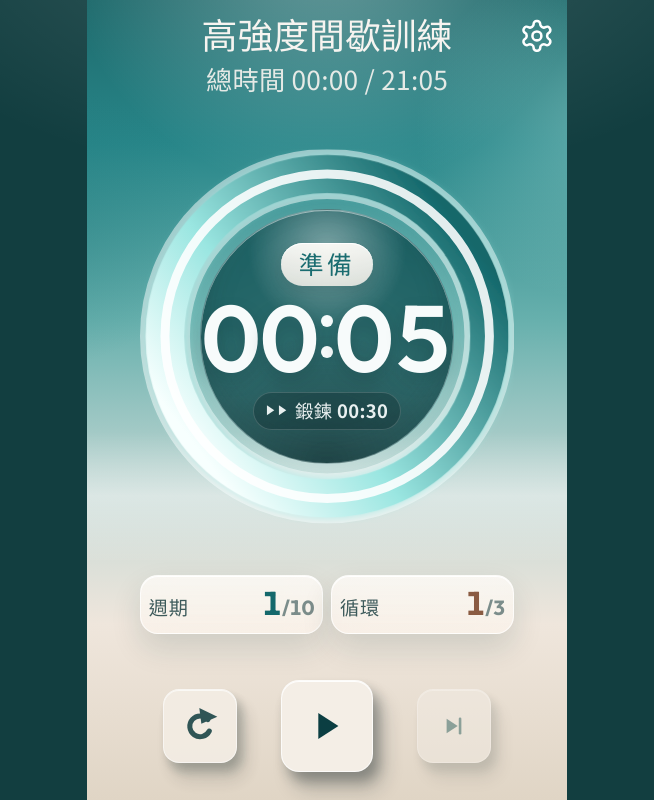
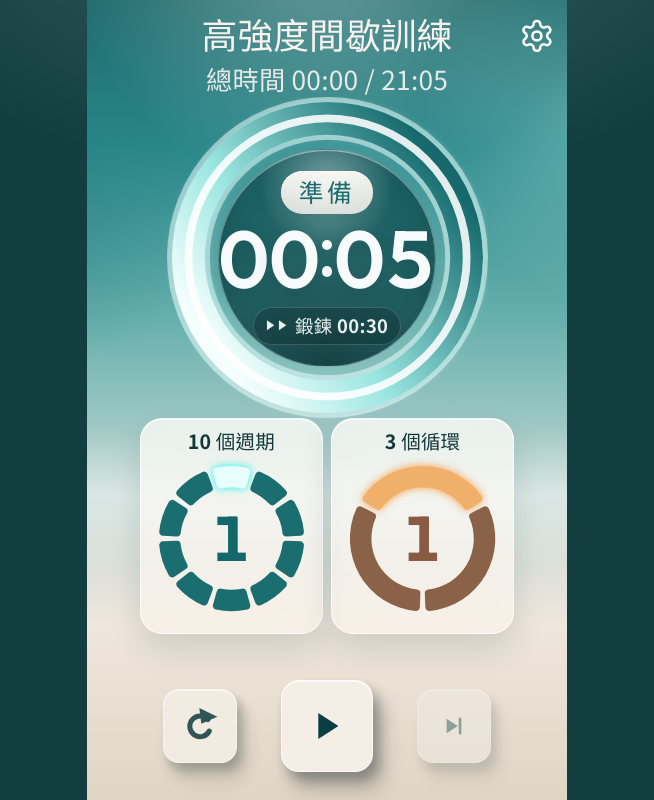
Before and after one commit to eb-barry/HIT-timer, a React (Vite) app: page / in a window 1280 px wide. Shown: the whole page, without its empty margins (313-967 px from the left). Built offline with nearby package versions, Linux system fonts and the light colour scheme.

Commit message:
Show round and cycle progress as segmented bead rings.
The cards now put the total in the title and the current count in a clockwise bead ring, so the number can stay large and centered.

Co-authored-by: Barry <eb-barry@users.noreply.github.com>

```diff
--- /dev/null
+++ b/src/components/ProgressCard.tsx
@@ -0,0 +1,72 @@
+import { BEAD_COLORS, beadPath, beadSpans, beadStates, type BeadTone } from "./beads";
+
+export function ProgressCard({
+  label,
+  current,
+  total,
+  complete,
+  tone,
+  testId,
+}: {
+  label: string;
+  current: number;
+  total: number;
+  complete: boolean;
+  tone: BeadTone;
+  testId: string;
+}) {
+  const colors = BEAD_COLORS[tone];
+  const states = beadStates(total, current, complete);
+  const spans = beadSpans(states.length);
+  const shown = states.length === 0 ? 1 : Math.min(states.length, Math.max(1, Math.round(current)));
+
+  return (
+    <article
+      className={`glass stat stat-${tone}`}
+      role="group"
+      aria-label={`${label} ${shown}，共 ${states.length}`}
+      data-current={shown}
+      data-total={states.length}
+      data-complete={complete ? "true" : "false"}
+    >
+      <p className="stat-title" data-testid={testId} aria-hidden="true">
+        {states.length} 個{label}
+      </p>
+      <div className="bead-wrap" aria-hidden="true">
+        <svg viewBox="0 0 100 100" aria-hidden="true">
+          <defs>
+            <filter id={`bead-glow-${tone}`} filterUnits="userSpaceOnUse" x="-20" y="-20" width="140" height="140" colorInterpolationFilters="sRGB">
+              <feGaussianBlur in="SourceAlpha" stdDeviation="1.05" result="tight" />
+              <feGaussianBlur in="SourceAlpha" stdDeviation="2.5" result="wide" />
+              <feFlood floodColor={colors.glow} floodOpacity="1" result="core" />
+              <feFlood floodColor={colors.aura} floodOpacity="0.9" result="bloom" />
+              <feComposite in="core" in2="tight" operator="in" result="coreGlow" />
+              <feComposite in="bloom" in2="wide" operator="in" result="auraGlow" />
+              <feMerge>
+                <feMergeNode in="auraGlow" />
+                <feMergeNode in="coreGlow" />
+                <feMergeNode in="SourceGraphic" />
+              </feMerge>
+            </filter>
+          </defs>
+          {spans.map((span, index) => {
+            const state = states[index];
+            return (
+              <path
+                key={index}
+                className="bead"
+                data-state={state}
+                d={beadPath(span.start, span.end)}
+                fill={colors[state]}
+                filter={state === "current" ? `url(#bead-glow-${tone})` : undefined}
+              />
+            );
+          })}
+        </svg>
+        <strong className="bead-num" aria-hidden="true">
+          {shown}
+        </strong>
+      </div>
+    </article>
+  );
+}
--- a/src/components/TimerScreen.tsx
+++ b/src/components/TimerScreen.tsx
@@ -4,6 +4,7 @@ import { formatClock } from "../timer/format";
 import { selectView, type TimerState } from "../timer/engine";
 import { PHASE_LABEL, type TimerConfig } from "../timer/types";
 import { IconGear, IconPause, IconPlay, IconReset, IconSkip } from "./Icons";
+import { ProgressCard } from "./ProgressCard";
 import { Ring } from "./Ring";
 
 const PHASE_INK: Record<string, string> = {
@@ -80,24 +81,22 @@ export function TimerScreen({
       </div>
 
       <div className="stats">
-        <article className="glass stat">
-          <p data-testid="round-label">
-            <span className="stat-label">週期</span>
-            <span className="stat-nums">
-              <strong>{view.round}</strong>
-              <span className="stat-of">/{view.rounds}</span>
-            </span>
-          </p>
-        </article>
-        <article className="glass stat">
-          <p data-testid="cycle-label">
-            <span className="stat-label">循環</span>
-            <span className="stat-nums">
-              <strong>{view.cycle}</strong>
-              <span className="stat-of">/{view.cycles}</span>
-            </span>
-          </p>
-        </article>
+        <ProgressCard
+          label="週期"
+          current={view.round}
+          total={view.rounds}
+          complete={view.status === "complete"}
+          tone="water"
+          testId="round-label"
+        />
+        <ProgressCard
+          label="循環"
+          current={view.cycle}
+          total={view.cycles}
+          complete={view.status === "complete"}
+          tone="sand"
+          testId="cycle-label"
+        />
       </div>
 
       <div className="controls">
--- /dev/null
+++ b/src/components/beads.ts
@@ -0,0 +1,130 @@
+/** Segmented progress beads. Angle 0 is 12 o'clock; angles increase clockwise. */
+
+export type BeadTone = "water" | "sand";
+export type BeadState = "future" | "done" | "current";
+
+export const BEAD_COLORS: Record<BeadTone, { future: string; done: string; current: string; glow: string; aura: string }> = {
+  water: { future: "#1B6E70", done: "#7EE8E2", current: "#E9FFFB", glow: "#7EFFF6", aura: "#14F0E4" },
+  sand: { future: "#8A6248", done: "#E2B07C", current: "#F0B06A", glow: "#FFD0A4", aura: "#F09440" },
+};
+
+const TAU = Math.PI * 2;
+/** Ink gap at the midline of a ~132px ring is about 4px. */
+const GAP = 0.08;
+const CX = 50;
+const CY = 50;
+const OUTER = 44;
+const INNER = 31;
+
+export function beadStates(count: number, current: number, complete: boolean): BeadState[] {
+  const total = normalizeCount(count);
+  const at = Math.min(total, Math.max(1, Math.round(current)));
+  return Array.from({ length: total }, (_, index) => {
+    if (complete) return "done";
+    if (index < at - 1) return "done";
+    if (index === at - 1) return "current";
+    return "future";
+  });
+}
+
+export function beadSpans(count: number): Array<{ start: number; end: number }> {
+  const total = normalizeCount(count);
+  const slot = TAU / total;
+  const gap = Math.min(GAP, slot * 0.28);
+  const span = slot - gap;
+  return Array.from({ length: total }, (_, index) => {
+    const mid = index * slot;
+    return { start: mid - span / 2, end: mid + span / 2 };
+  });
+}
+
+export function beadPath(start: number, end: number): string {
+  const span = Math.max(0, end - start);
+  if (span <= 0.001) return "";
+  const thickness = OUTER - INNER;
+  let cr = Math.min(2.35, thickness * 0.34);
+  for (let attempt = 0; attempt < 8; attempt += 1) {
+    const outerInset = Math.asin(clamp01(cr / (OUTER - cr)));
+    const innerInset = Math.asin(clamp01(cr / (INNER + cr)));
+    if (outerInset * 2 < span - 0.004 && innerInset * 2 < span - 0.004) break;
+    cr *= 0.7;
+  }
+  if (cr < 0.45) return plainSector(start, end);
+  return roundedSector(start, end, cr);
+}
+
+function roundedSector(start: number, end: number, cr: number): string {
+  const outerInset = Math.asin(cr / (OUTER - cr));
+  const innerInset = Math.asin(cr / (INNER + cr));
+  const outerSide = (OUTER - cr) * Math.cos(outerInset);
+  const innerSide = (INNER + cr) * Math.cos(innerInset);
+  const outerStart = point(OUTER, start + outerInset);
+  const outerEnd = point(OUTER, end - outerInset);
+  const innerEnd = point(INNER, end - innerInset);
+  const innerStart = point(INNER, start + innerInset);
+  const capStartOuter = point(outerSide, start);
+  const capStartInner = point(innerSide, start);
+  const capEndOuter = point(outerSide, end);
+  const capEndInner = point(innerSide, end);
+  const centers = {
+    outerStart: point(OUTER - cr, start + outerInset),
+    outerEnd: point(OUTER - cr, end - outerInset),
+    innerEnd: point(INNER + cr, end - innerInset),
+    innerStart: point(INNER + cr, start + innerInset),
+  };
+  const largeOuter = end - start - outerInset * 2 > Math.PI ? 1 : 0;
+  const largeInner = end - start - innerInset * 2 > Math.PI ? 1 : 0;
+
+  return [
+    `M ${fmt(capStartOuter)}`,
+    arc(cr, capStartOuter, outerStart, centers.outerStart),
+    `A ${OUTER} ${OUTER} 0 ${largeOuter} 1 ${fmt(outerEnd)}`,
+    arc(cr, outerEnd, capEndOuter, centers.outerEnd),
+    `L ${fmt(capEndInner)}`,
+    arc(cr, capEndInner, innerEnd, centers.innerEnd),
+    `A ${INNER} ${INNER} 0 ${largeInner} 0 ${fmt(innerStart)}`,
+    arc(cr, innerStart, capStartInner, centers.innerStart),
+    "Z",
+  ].join(" ");
+}
+
+function plainSector(start: number, end: number): string {
+  const outerStart = point(OUTER, start);
+  const outerEnd = point(OUTER, end);
+  const innerEnd = point(INNER, end);
+  const innerStart = point(INNER, start);
+  const large = end - start > Math.PI ? 1 : 0;
+  return `M ${fmt(outerStart)} A ${OUTER} ${OUTER} 0 ${large} 1 ${fmt(outerEnd)} L ${fmt(innerEnd)} A ${INNER} ${INNER} 0 ${large} 0 ${fmt(innerStart)} Z`;
+}
+
+function arc(radius: number, from: [number, number], to: [number, number], center: [number, number]): string {
+  const sweep = sweepFlag(center, from, to);
+  return `A ${trim(radius)} ${trim(radius)} 0 0 ${sweep} ${fmt(to)}`;
+}
+
+/** SVG sweep-flag 1 is clockwise in a y-down coordinate system. */
+function sweepFlag(center: [number, number], from: [number, number], to: [number, number]): 0 | 1 {
+  const cross = (from[0] - center[0]) * (to[1] - center[1]) - (from[1] - center[1]) * (to[0] - center[0]);
+  return cross >= 0 ? 1 : 0;
+}
+
+function point(radius: number, theta: number): [number, number] {
+  return [CX + radius * Math.sin(theta), CY - radius * Math.cos(theta)];
+}
+
+function fmt(pair: [number, number]): string {
+  return `${trim(pair[0])} ${trim(pair[1])}`;
+}
+
+function trim(value: number): string {
+  return value.toFixed(2);
+}
+
+function clamp01(value: number): number {
+  return Math.min(0.95, Math.max(0, value));
+}
+
+function normalizeCount(count: number): number {
+  if (!Number.isFinite(count)) return 1;
+  return Math.min(99, Math.max(1, Math.round(count)));
+}
--- a/src/styles.css
+++ b/src/styles.css
@@ -233,10 +233,12 @@ button:disabled { cursor: default; opacity: 0.42; }
   display: flex;
   align-items: center;
   justify-content: center;
+  container-type: size;
 }
 
 .dial {
-  width: 78%;
+  width: min(78cqi, 100cqb);
+  aspect-ratio: 1;
 }
 
 .ring {
@@ -424,49 +426,61 @@ button:disabled { cursor: default; opacity: 0.42; }
 }
 
 .stat {
-  border-radius: 18px;
-  padding: 12px 8px;
+  border-radius: 22px;
+  padding: 10px 8px 12px;
+  display: flex;
+  flex-direction: column;
+  align-items: center;
+  min-width: 0;
 }
 
-.stat-label {
-  color: rgba(20, 56, 58, 0.82);
-  font-size: 1.2rem;
+.stat-title {
+  margin: 0;
+  width: 100%;
+  text-align: center;
+  color: #14383a;
+  font-size: 1.22rem;
   font-weight: 700;
-  letter-spacing: 0.04em;
+  letter-spacing: 0.01em;
+  line-height: 1.25;
+  white-space: nowrap;
 }
 
-.stat p {
-  display: flex;
-  align-items: baseline;
-  justify-content: space-between;
-  gap: 6px;
-  margin: 0;
-  white-space: nowrap;
-  font-family: Outfit, "Noto Sans TC", sans-serif;
-  font-variant-numeric: tabular-nums;
+.bead-wrap {
+  position: relative;
+  width: 100%;
+  aspect-ratio: 1;
+  margin-top: 2px;
+  container-type: inline-size;
 }
 
-.stat-nums {
-  display: inline-flex;
-  align-items: baseline;
-  margin-left: auto;
+.bead-wrap svg {
+  display: block;
+  width: 100%;
+  height: 100%;
+  overflow: visible;
 }
 
-.stat strong {
-  font-size: 2.05rem;
+.bead { transition: fill 180ms ease; }
+
+.bead-num {
+  position: absolute;
+  inset: 0;
+  display: grid;
+  place-items: center;
+  margin: 0;
+  color: #14686b;
+  font-family: Outfit, "Avenir Next", "Noto Sans TC", sans-serif;
+  font-size: 2.75rem;
+  font-size: 38cqi;
   font-weight: 700;
+  font-variant-numeric: tabular-nums;
+  line-height: 1;
   letter-spacing: 0;
-  color: var(--deep);
-  line-height: 0.95;
+  pointer-events: none;
 }
 
-.stat-of {
-  font-size: 1.28rem;
-  font-weight: 700;
-  color: rgba(20, 56, 58, 0.55);
-}
-
-.stat:last-child strong { color: #8a5b42; }
+.stat-sand .bead-num { color: #8a5b42; }
 
 .mini-pebble,
 .pebble {
```
Also changed, not shown: 1 other file (tests, documents, lock files or other folders).
